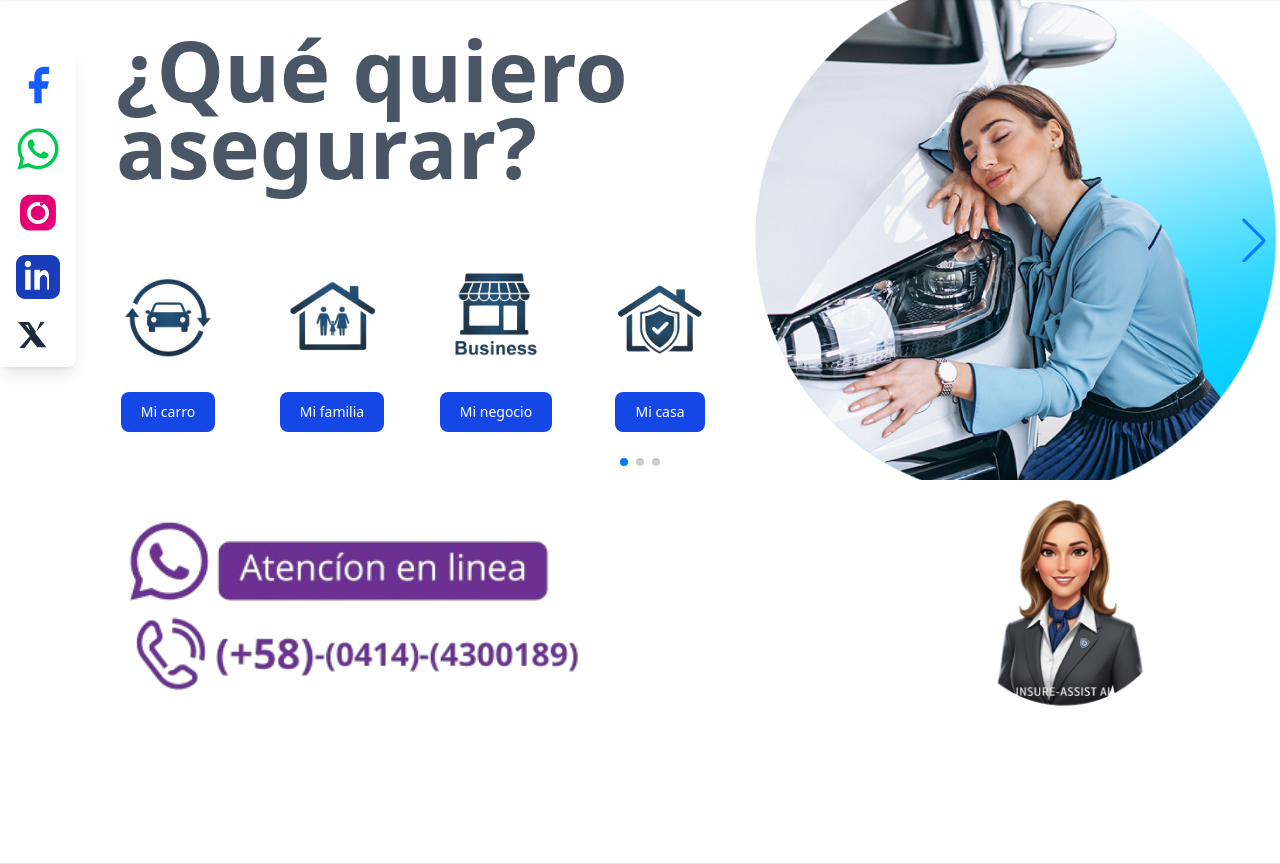
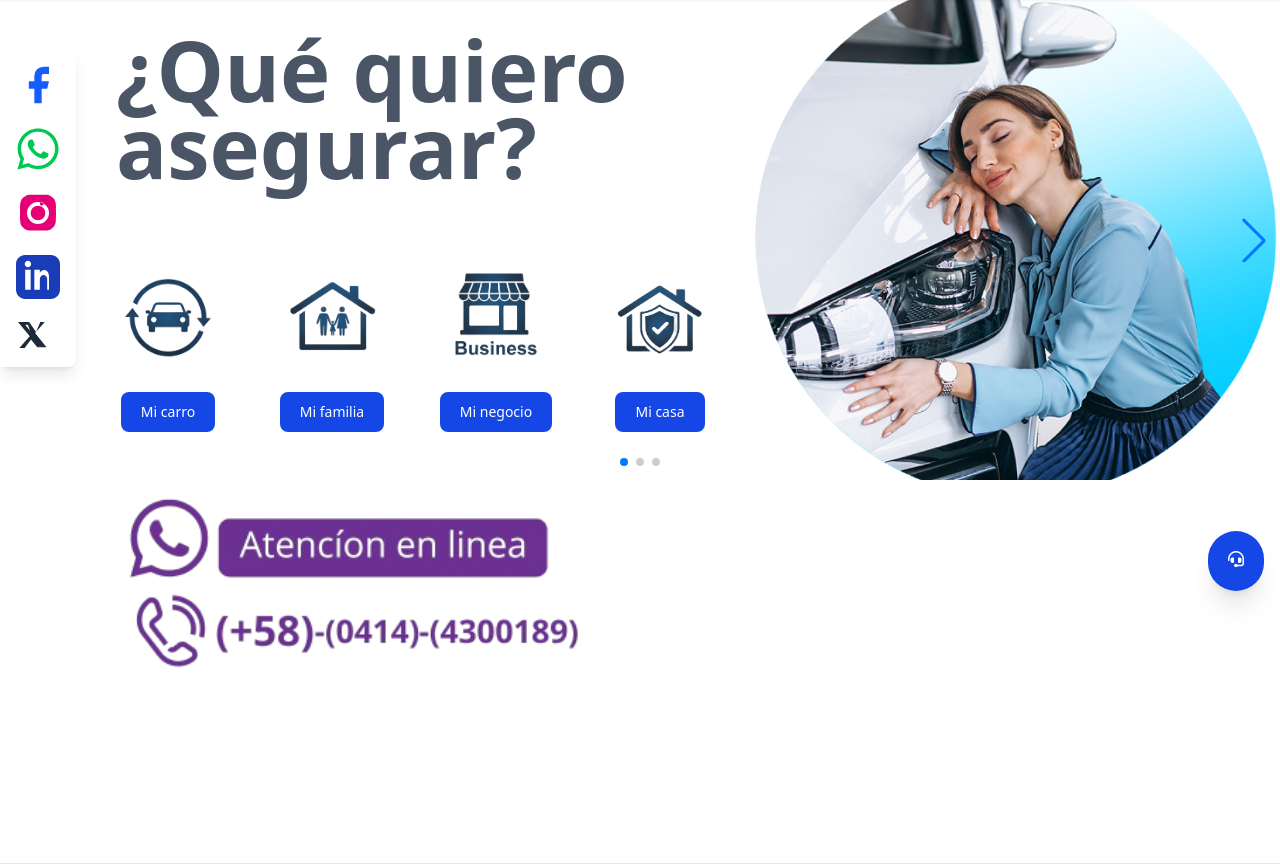
Before and after one commit to Flarxx/Pagina-seguros2025, a Django app: template usuarios/templates/usuarios/inicio.html in a window 1280 px wide. Shown: the part 193-1057 px from the top of the page. Run offline with Django 3.2, Linux system fonts and the light colour scheme; the template is opened without the code that fills it, so the values that code supplies are empty; some libraries are stand-ins or nearby versions.

Commit message:
app de chat boot implementada

```diff
--- /dev/null
+++ b/chat/templates/partials/chatbot_ui.html
@@ -0,0 +1,70 @@
+{% load static %}
+<div id="chat-widget" class="fixed bottom-4 right-4 z-[100] font-sans">
+
+    <button id="open-chat-btn"
+            class="bg-blue-700 text-white rounded-full p-4 shadow-xl hover:bg-blue-800 transition-colors duration-300 transform hover:scale-105"
+            aria-label="Abrir Chat de Asistencia">
+        <i class="fa-solid fa-headset h-6 w-6"></i>
+    </button>
+
+    <div id="chat-window" class="hidden w-80 h-96 bg-white border border-gray-300 rounded-xl shadow-2xl flex flex-col absolute bottom-full right-0 mb-3 overflow-hidden">
+
+        <header class="p-3 bg-blue-700 text-white flex items-center shadow-md">
+            <i class="fa-solid fa-shield-halved h-6 w-6 mr-2 text-white"></i>
+            <h4 class="font-bold">Asistente de Seguros</h4>
+            <button id="close-chat-btn" class="ml-auto text-white hover:text-gray-200" aria-label="Cerrar Chat">
+                <i class="fa-solid fa-xmark"></i>
+            </button>
+        </header>
+
+        <div id="message-container" class="flex-grow p-3 overflow-y-auto space-y-3"
+             hx-get="{% url 'cargar_historial_chat' %}"
+             hx-trigger="load"
+             hx-swap="innerHTML">
+            </div>
+
+        <form hx-post="{% url 'enviar_mensaje_chat' %}"
+              hx-target="#message-container"
+              hx-swap="beforeend"
+              hx-indicator="#loading-indicator"
+              hx-on::after-request="this.reset(); document.getElementById('message-container').scrollTop = document.getElementById('message-container').scrollHeight;">
+
+            {% csrf_token %}
+            <div class="flex p-3 border-t border-gray-200">
+                <input type="text" name="user_message" placeholder="¿Tienes dudas sobre tu póliza?" required
+                       class="flex-grow p-2 border border-gray-300 rounded-l-lg focus:outline-none focus:ring-1 focus:ring-blue-500"
+                       autocomplete="off">
+                <button type="submit" class="bg-blue-700 text-white p-2 rounded-r-lg hover:bg-blue-800 transition-colors">
+                    <i class="fa-solid fa-paper-plane"></i>
+                </button>
+            </div>
+            <div id="loading-indicator" class="htmx-indicator p-1 text-center text-sm text-gray-500 bg-gray-50 transition duration-300 opacity-0">
+                <i class="fa-solid fa-spinner fa-spin mr-1"></i> El bot está buscando la mejor póliza...
+            </div>
+        </form>
+    </div>
+</div>
+
+<script>
+    // JavaScript para manejar el toggle de la ventana del chat
+    document.addEventListener('DOMContentLoaded', function() {
+        const openBtn = document.getElementById('open-chat-btn');
+        const closeBtn = document.getElementById('close-chat-btn');
+        const chatWindow = document.getElementById('chat-window');
+        const msgContainer = document.getElementById('message-container');
+
+        openBtn.addEventListener('click', function() {
+            chatWindow.classList.toggle('hidden');
+            if (!chatWindow.classList.contains('hidden')) {
+                // Desplazar al final al abrir si ya hay contenido
+                if (msgContainer.scrollHeight > msgContainer.clientHeight) {
+                    msgContainer.scrollTop = msgContainer.scrollHeight;
+                }
+            }
+        });
+
+        closeBtn.addEventListener('click', function() {
+            chatWindow.classList.add('hidden');
+        });
+    });
+</script>
--- a/chat/views.py
+++ b/chat/views.py
@@ -47,7 +47,7 @@ def send_message(request):
         'user_message': user_message,
         'bot_response': bot_response,
     }
-    return render(request, 'includes/message_response.html', context)
+    return render(request, 'partials/message_response.html', context)
 
 # 2. VISTA para CARGAR HISTORIAL (GET)
 @require_http_methods(["GET"])
@@ -60,4 +60,4 @@ def load_history(request):
         'messages': messages,
     }
     # Renderiza la plantilla del historial
-    return render(request, 'includes/chat_history.html', context)
+    return render(request, 'partials/chat_history.html', context)
--- a/static/css/output.css
+++ b/static/css/output.css
@@ -283,15 +283,27 @@
   .top-0 {
     top: calc(var(--spacing) * 0);
   }
+  .top-1 {
+    top: calc(var(--spacing) * 1);
+  }
   .top-1\/2 {
     top: calc(1/2 * 100%);
   }
   .right-0 {
     right: calc(var(--spacing) * 0);
   }
+  .right-4 {
+    right: calc(var(--spacing) * 4);
+  }
   .bottom-0 {
     bottom: calc(var(--spacing) * 0);
   }
+  .bottom-4 {
+    bottom: calc(var(--spacing) * 4);
+  }
+  .bottom-full {
+    bottom: 100%;
+  }
   .left-0 {
     left: calc(var(--spacing) * 0);
   }
@@ -306,6 +318,9 @@
   }
   .z-50 {
     z-index: 50;
+  }
+  .z-\[100\] {
+    z-index: 100;
   }
   .order-1 {
     order: 1;
@@ -445,12 +466,18 @@
   .inline-flex {
     display: inline-flex;
   }
+  .table {
+    display: table;
+  }
   .h-4 {
     height: calc(var(--spacing) * 4);
   }
   .h-5 {
     height: calc(var(--spacing) * 5);
   }
+  .h-6 {
+    height: calc(var(--spacing) * 6);
+  }
   .h-8 {
     height: calc(var(--spacing) * 8);
   }
@@ -502,6 +532,9 @@
   .w-5 {
     width: calc(var(--spacing) * 5);
   }
+  .w-6 {
+    width: calc(var(--spacing) * 6);
+  }
   .w-8 {
     width: calc(var(--spacing) * 8);
   }
@@ -2064,6 +2149,11 @@
   syntax: "*";
   inherits: false;
   initial-value: 0 0 #0000;
+}
+@property --tw-outline-style {
+  syntax: "*";
+  inherits: false;
+  initial-value: solid;
 }
 @property --tw-blur {
   syntax: "*";
@@ -2176,6 +2266,7 @@
       --tw-ring-offset-width: 0px;
       --tw-ring-offset-color: #fff;
       --tw-ring-offset-shadow: 0 0 #0000;
+      --tw-outline-style: solid;
       --tw-blur: initial;
       --tw-brightness: initial;
       --tw-contrast: initial;
--- a/usuarios/templates/usuarios/base.html
+++ b/usuarios/templates/usuarios/base.html
@@ -168,7 +168,7 @@
     </script>
     <script src="https://unpkg.com/swiper/swiper-bundle.min.js"></script>
     <script src="{% static 'js/base.js' %}"></script>
-
+    {% include 'partials/chatbot_ui.html' %}
     <footer class="bg-white border-t border-gray-200 mt-16">
         <div class="max-w-7xl mx-auto px-6 py-10 text-center md:text-left">
           <div class="grid grid-cols-1 md:grid-cols-3 gap-8">
@@ -250,5 +250,6 @@
         </div>
     </footer>
     <script src="https://cdn.jsdelivr.net/npm/swiper@12/swiper-bundle.min.js"></script>
+
 </body>
 </html>
--- a/usuarios/templates/usuarios/inicio.html
+++ b/usuarios/templates/usuarios/inicio.html
@@ -182,8 +182,7 @@
 </div>
 
 <!-- restored the two images below the slider -->
-<div class="w-full flex justify-between items-center px-6 md:px-12 lg:px-24">
+<div class="w-full flex justify-left items-center px-6 md:px-12 lg:px-24">
     <img src="{% static 'img/banner.png' %}" alt="Banner" class="max-w-[500px] w-full object-contain">
-    <img src="{% static 'img/modelo.png' %}" alt="Modelo" class="max-w-[240px] w-full object-contain">
 </div>
 {% endblock %}
```
Also changed, not shown: other parts of static/css/output.css (+61 -0 lines), chat/templates/partials/chat_history.html (added, +22 -0 lines), chat/templates/partials/message_response.html (added, +13 -0 lines).
